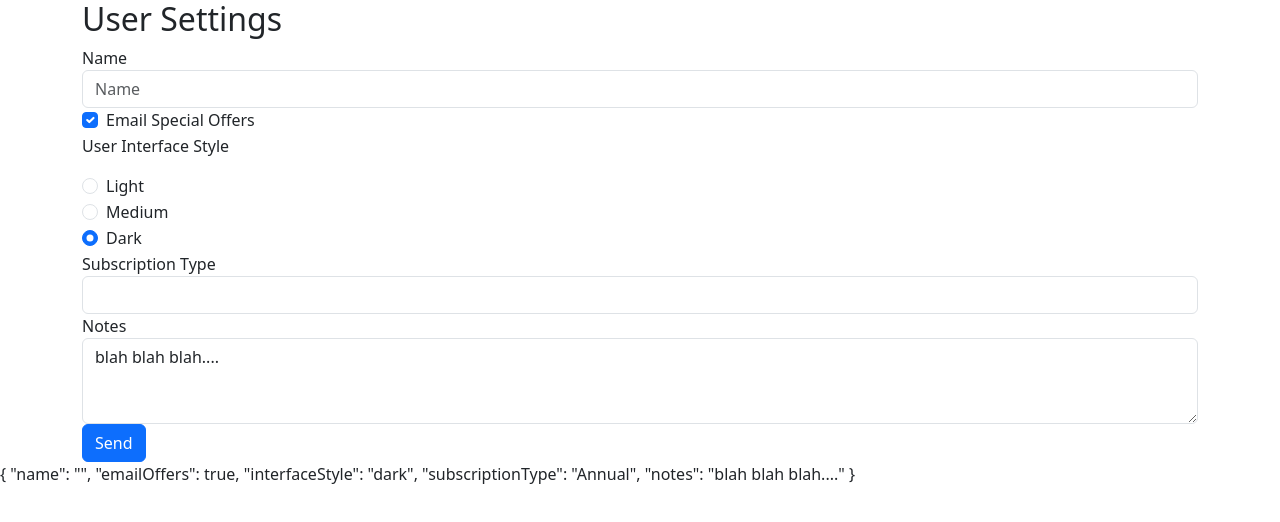
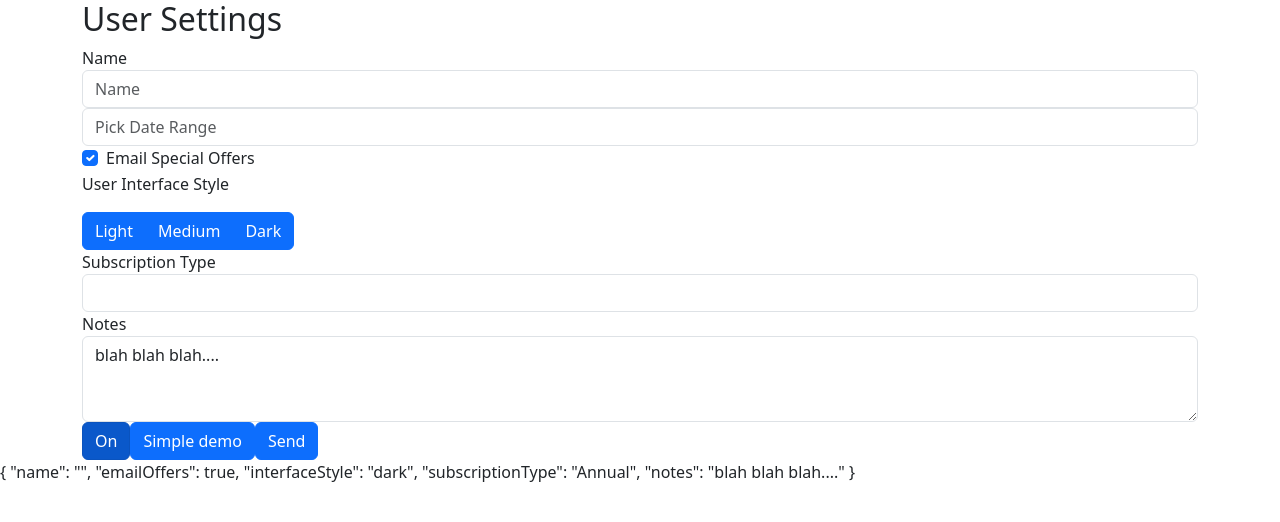
Before and after one commit to lawrencedovin/plural-sight-angular-14-forms, an Angular app: page / in a window 1280 px wide. Shown: the top 522 px of the page. Built offline with nearby package versions, Linux system fonts and the light colour scheme.

Commit message:
Added Date Range Picker

```diff
--- a/package.json
+++ b/package.json
@@ -19,6 +19,7 @@
     "@angular/platform-browser-dynamic": "^16.2.0",
     "@angular/router": "^16.2.0",
     "bootstrap": "^5.3.3",
+    "ngx-bootstrap": "^11.0.2",
     "rxjs": "~7.8.0",
     "tslib": "^2.3.0",
     "zone.js": "~0.13.0"
--- a/src/app/app.component.ts
+++ b/src/app/app.component.ts
@@ -1,4 +1,5 @@
 import { Component } from '@angular/core';
+import { setTheme } from 'ngx-bootstrap/utils';
 
 @Component({
   selector: 'app-root',
@@ -7,4 +8,7 @@ import { Component } from '@angular/core';
 })
 export class AppComponent {
   title = 'angular-forms';
+  constructor() {
+    setTheme('bs5');
+  }
 }
--- a/src/app/app.module.ts
+++ b/src/app/app.module.ts
@@ -2,9 +2,12 @@ import { HttpClientModule } from '@angular/common/http';
 import { NgModule } from '@angular/core';
 import { FormsModule } from '@angular/forms';
 import { BrowserModule } from '@angular/platform-browser';
-
+import { ButtonsModule } from 'ngx-bootstrap/buttons';
+import { TooltipModule } from 'ngx-bootstrap/tooltip';
 import { AppComponent } from './app.component';
 import { UserSettingsFormComponent } from './user-settings-form/user-settings-form.component';
+import { BsDatepickerModule } from 'ngx-bootstrap/datepicker';
+import { BrowserAnimationsModule } from '@angular/platform-browser/animations';
 
 @NgModule({
   declarations: [
@@ -14,7 +17,12 @@ import { UserSettingsFormComponent } from './user-settings-form/user-settings-fo
   imports: [
     BrowserModule,
     FormsModule,
-    HttpClientModule
+    HttpClientModule,
+    BsDatepickerModule.forRoot(),
+    ButtonsModule.forRoot(),
+    TooltipModule.forRoot(),
+    BsDatepickerModule.forRoot(),
+    BrowserAnimationsModule
   ],
   providers: [],
   bootstrap: [AppComponent]
--- a/src/app/user-settings-form/user-settings-form.component.html
+++ b/src/app/user-settings-form/user-settings-form.component.html
@@ -18,6 +18,17 @@
         Enter a name
       </div>
     </div>
+
+    <div class="form-group">
+      <input type="text"
+        placeholder="Pick Date Range"
+        class="form-control"
+        [(ngModel)]="dateRange"
+        name="dateRange"
+        id="dateRange"
+        bsDaterangepicker>
+    </div>
+
     <div class="form-check form-group">
       <input class="form-check-input" type="checkbox" id="emailOffers" name="emailOffers" [(ngModel)]="userSettings.emailOffers">
       <label class="form-check-label" for="emailOffers">
@@ -26,23 +37,15 @@
     </div>
 
     <p>User Interface Style</p>
-    <div class="form-check">
-      <input class="form-check-input" type="radio" name="interfaceStyle" id="lightInterface" value="light" [(ngModel)]="userSettings.interfaceStyle" checked>
-      <label class="form-check-label" for="lightInterface">
-        Light
-      </label>
-    </div>
-    <div class="form-check">
-      <input class="form-check-input" type="radio" name="interfaceStyle" id="mediumInterface" value="medium" [(ngModel)]="userSettings.interfaceStyle">
-      <label class="form-check-label" for="mediumInterface">
-        Medium
-      </label>
-    </div>
-    <div class="form-check">
-      <input class="form-check-input" type="radio" name="interfaceStyle" id="darkInterface" value="dark" [(ngModel)]="userSettings.interfaceStyle">
-      <label class="form-check-label" for="darkInterface">
-        Dark
-      </label>
+    <div class="form-group">
+      <div class="btn-group">
+        <label class="btn btn-primary" [(ngModel)]="userSettings.interfaceStyle" name="interfaceStyle"
+              btnRadio="Light" tabindex="0" role="button">Light</label>
+        <label class="btn btn-primary" [(ngModel)]="userSettings.interfaceStyle" name="interfaceStyle"
+              btnRadio="Medium" tabindex="0" role="button">Medium</label>
+        <label class="btn btn-primary" [(ngModel)]="userSettings.interfaceStyle" name="interfaceStyle"
+              btnRadio="Dark" tabindex="0" role="button">Dark</label>
+      </div>
     </div>
 
     <div class="form-group">
@@ -63,6 +66,23 @@
       {{ postErrorMessage }}
     </div>
 
+    <button
+      type="button"
+      class="btn btn-primary"
+      name="singleModel"
+      [(ngModel)]="singleModel"
+      btnCheckbox
+      btnCheckboxTrue="On"
+      btnCheckboxFalse="Off"
+    >
+      {{singleModel}}
+    </button>
+
+    <button type="button" class="btn btn-primary"
+    tooltip="Vivamus sagittis lacus vel augue laoreet rutrum faucibus.">
+      Simple demo
+    </button>
+
     <button class="btn btn-primary">Send</button>
   </form>
 </div>
--- a/src/app/user-settings-form/user-settings-form.component.ts
+++ b/src/app/user-settings-form/user-settings-form.component.ts
@@ -22,6 +22,8 @@ export class UserSettingsFormComponent implements OnInit {
   userSettings: UserSettings = { ...this.originalUserSettings };
   postError = false;
   postErrorMessage = '';
+  singleModel = 'On';
+  dateRange: Date;
   subscriptionTypes: Observable<string[]>;
 
   ngOnInit() {
--- a/src/styles.scss
+++ b/src/styles.scss
@@ -1 +1,7 @@
 /* You can add global styles to this file, and also import other style files */
+
+/* Importing Bootstrap SCSS file. */
+@import "./node_modules/bootstrap/scss/bootstrap";
+
+/* Importing Datepicker SCSS file. */
+@import "node_modules/ngx-bootstrap/datepicker/bs-datepicker";
```
Also changed, not shown: 1 other file (tests, documents, lock files or other folders).
